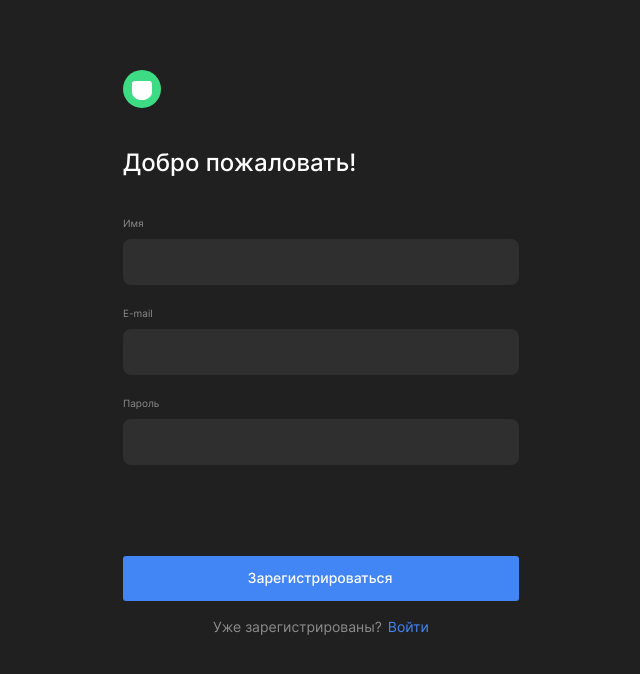
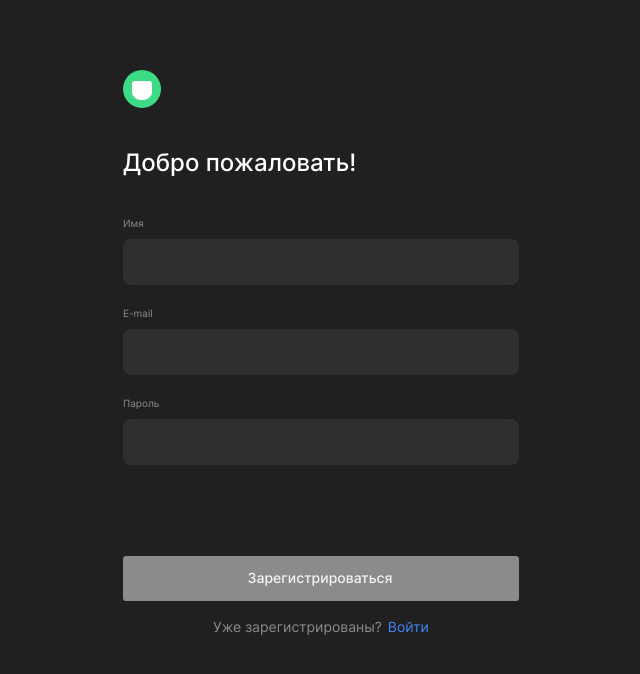
Before and after one commit to Vova-Pol/movies-explorer-frontend, a React (Create React App) app: page /signup in a window 1280 px wide. Shown: the top 674 px of the page, without its empty margins (319-959 px from the left). Built offline with nearby package versions, Linux system fonts and the light colour scheme.

Commit message:
Настроил работу кнопки сабмита для Register и Login

```diff
--- a/src/components/Login/Login.css
+++ b/src/components/Login/Login.css
@@ -67,6 +67,12 @@
   margin-bottom: 16px;
 }
 
+.login__submit-btn:disabled {
+  background-color: #8b8b8b;
+  color: #f4f4f4;
+  cursor: default;
+}
+
 .login__submit-btn:hover {
   opacity: 0.8;
 }
--- a/src/components/Login/Login.js
+++ b/src/components/Login/Login.js
@@ -45,13 +45,18 @@ function Login() {
           onChange={handleChange}
           value={values.password}
           required
+          minLength="8"
           pattern={passwordRegex.source}
         ></input>
         <span className="login__error-text">
           {isValid ? '' : errors.password}
         </span>
 
-        <button type="submit" className="login__submit-btn">
+        <button
+          type="submit"
+          className="login__submit-btn"
+          disabled={isValid ? false : true}
+        >
           Войти
         </button>
       </form>
--- a/src/components/Register/Register.css
+++ b/src/components/Register/Register.css
@@ -67,6 +67,12 @@
   margin-bottom: 16px;
 }
 
+.register__submit-btn:disabled {
+  background-color: #8b8b8b;
+  color: #f4f4f4;
+  cursor: default;
+}
+
 .register__submit-btn:hover {
   opacity: 0.8;
 }
--- a/src/components/Register/Register.js
+++ b/src/components/Register/Register.js
@@ -73,7 +73,11 @@ function Register() {
           {isValid ? '' : errors.password}
         </span>
 
-        <button type="submit" className="register__submit-btn">
+        <button
+          type="submit"
+          className="register__submit-btn"
+          disabled={isValid ? false : true}
+        >
           Зарегистрироваться
         </button>
       </form>
--- a/src/hooks/useFormAndValidation.js
+++ b/src/hooks/useFormAndValidation.js
@@ -3,7 +3,7 @@ import React from 'react';
 export function useFormAndValidation(initialInputValues) {
   const [values, setValues] = React.useState(initialInputValues);
   const [errors, setErrors] = React.useState(initialInputValues);
-  const [isValid, setIsValid] = React.useState(true);
+  const [isValid, setIsValid] = React.useState(false);
 
   const handleChange = (evt) => {
     const { name, value } = evt.target;
@@ -18,5 +18,12 @@ export function useFormAndValidation(initialInputValues) {
     setIsValid(true);
   };
 
-  return { values, handleChange, setValues, errors, isValid, resetForm };
+  return {
+    values,
+    handleChange,
+    setValues,
+    errors,
+    isValid,
+    resetForm,
+  };
 }
```
